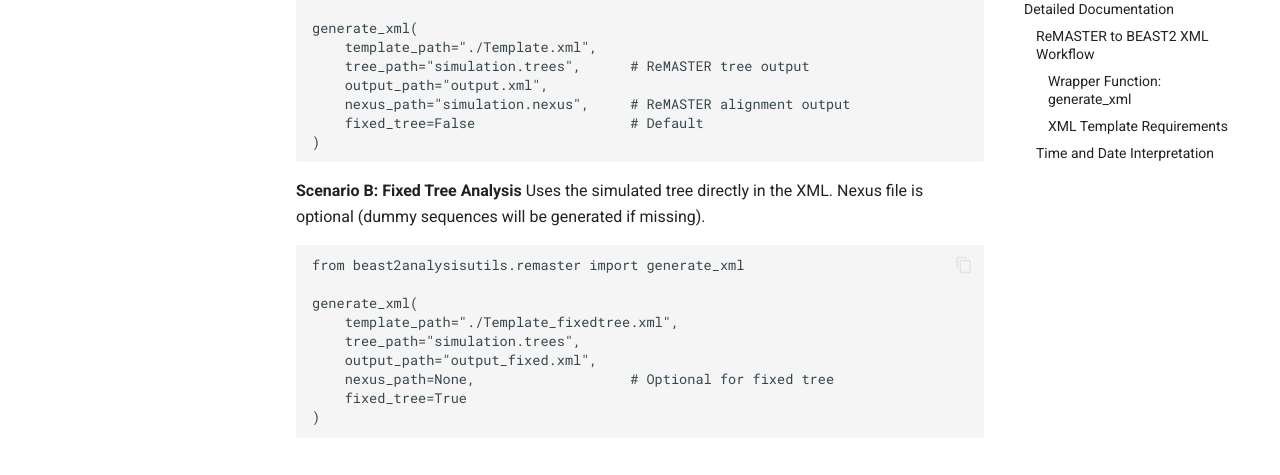
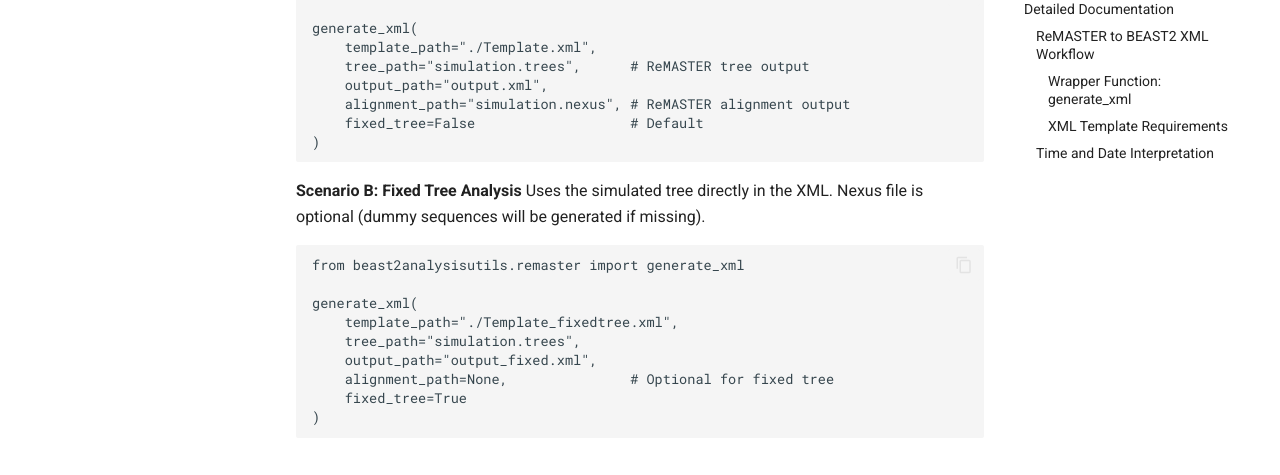
Before and after one commit to Pweidemueller/beast2analysisutils, an MkDocs documentation site: the page built from docs/index.md, in a window 1280 px wide and 900 px high, scrolled down 1219 px. Shown: the part 279-754 px from the top of the window. Built offline with MkDocs 1.6.1 and Material for MkDocs 9.7.7, drawn with Linux system fonts in a browser that asks for light colours; some of the changed text lies outside the part shown.

Commit message:
refactor: Rename nexus_path to alignment_path in remaster.py and docs

````diff
--- a/docs/index.md
+++ b/docs/index.md
@@ -55,7 +55,7 @@ generate_xml(
     template_path="./Template.xml",
     tree_path="simulation.trees",      # ReMASTER tree output
     output_path="output.xml",
-    nexus_path="simulation.nexus",     # ReMASTER alignment output
+    alignment_path="simulation.nexus", # ReMASTER alignment output
     fixed_tree=False                   # Default
 )
 ```
@@ -70,7 +70,7 @@ generate_xml(
     template_path="./Template_fixedtree.xml",
     tree_path="simulation.trees",
     output_path="output_fixed.xml",
-    nexus_path=None,                   # Optional for fixed tree
+    alignment_path=None,               # Optional for fixed tree
     fixed_tree=True
 )
 ```
````
Also changed, not shown: 2 other files.
